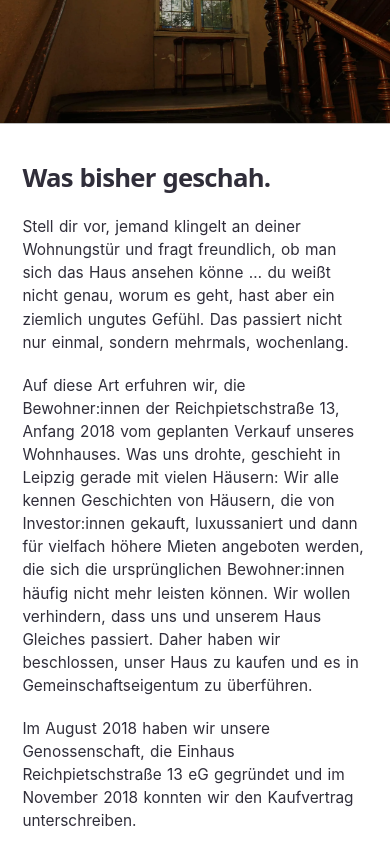
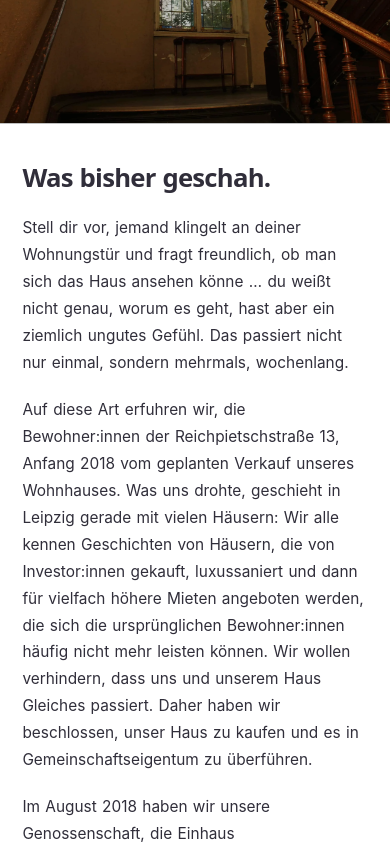
Before and after one commit to 3vincent/einhaus-leipzig, a Nuxt app: page / in a window 390 px wide. Shown: the part 980-1824 px from the top of the page. Built offline with nearby package versions, Linux system fonts and the light colour scheme.

Commit message:
feat(layout): improve content readability and responsiveness

```diff
--- a/app/assets/styles/components/landing.scss
+++ b/app/assets/styles/components/landing.scss
@@ -19,7 +19,6 @@
     overflow-x: hidden;
 
     border-bottom: 1px solid rgb(177, 177, 177);
-
     @media screen and (min-width: variables.$md) {
       background-position: 50% 0;
       background-size: cover;
@@ -55,8 +54,8 @@
   }
 
   &-contentBox {
-    width: 800px;
-    min-width: 320px;
+    width: min(100%, 800px);
+    min-width: 0;
     max-width: 800px;
 
     margin: 0;
@@ -85,5 +84,10 @@
       color: var(--main-text-color-semidark);
       border-color: var(--main-text-color-semidark-alt);
     }
+
+    p,
+    li {
+      line-height: 1.75;
+    }
   }
 }
--- a/app/assets/styles/general/basic-layout.scss
+++ b/app/assets/styles/general/basic-layout.scss
@@ -49,6 +49,13 @@ body {
     margin-top: 0;
     margin-bottom: 0;
     margin: 0px 10px;
+
+    > p,
+    > ul,
+    > section,
+    > div:not(.contact-form-wrapper) {
+      max-width: 68ch;
+    }
 
     &:first-of-type {
       margin-top: 55px;
```
